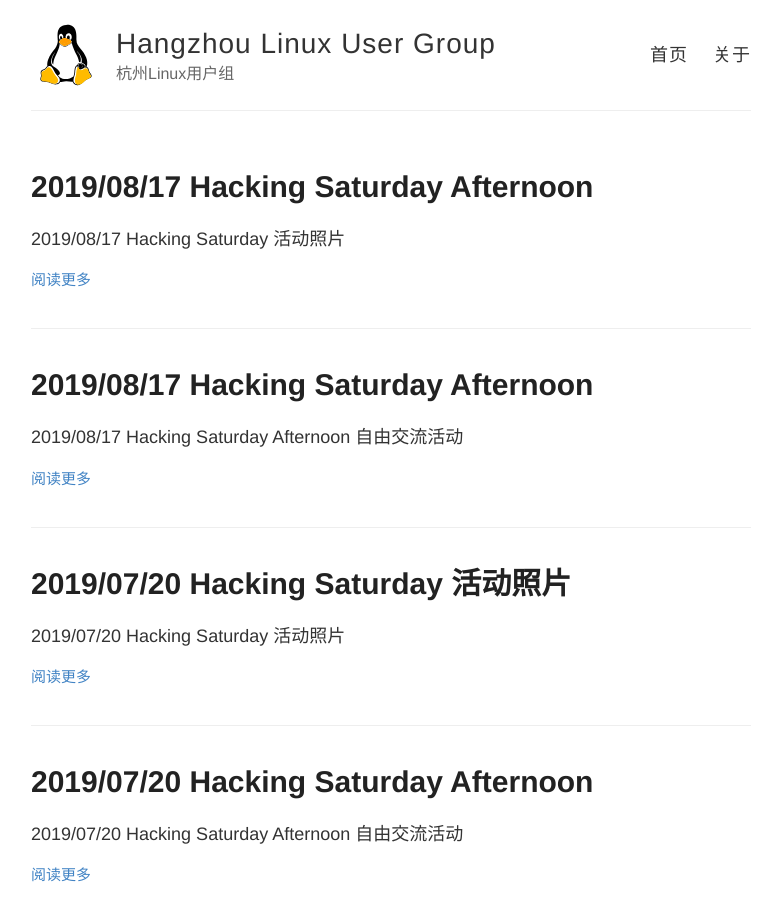
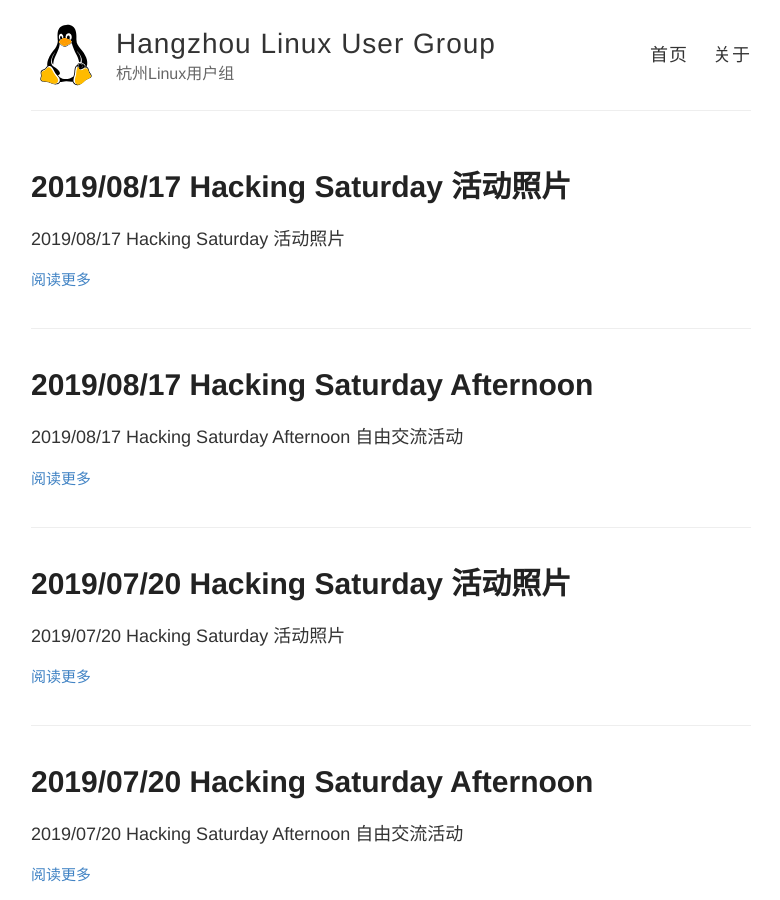
Before and after one commit to hzlug/hzlug.github.io, a Jekyll site: the page built from index.html, in a window 1280 px wide and 900 px high. Shown: the whole window, without its empty margins (249-1029 px from the left). Built offline with Jekyll 4.4.1, drawn with Linux system fonts in a browser that asks for light colours.

Commit message:
活动照片

```diff
--- a/_posts/2019-08-17-817-h6-photo.md
+++ b/_posts/2019-08-17-817-h6-photo.md
@@ -1,5 +1,5 @@
 ---
-title: 2019/08/17 Hacking Saturday Afternoon
+title: 2019/08/17 Hacking Saturday 活动照片
 key: 20190817
 tags: Hacking Saturday
 ---
```
